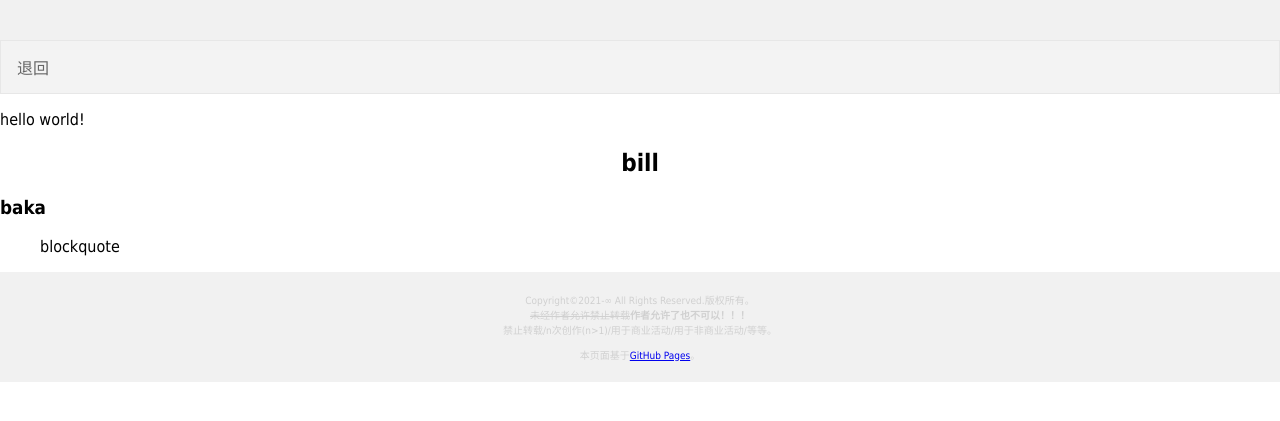
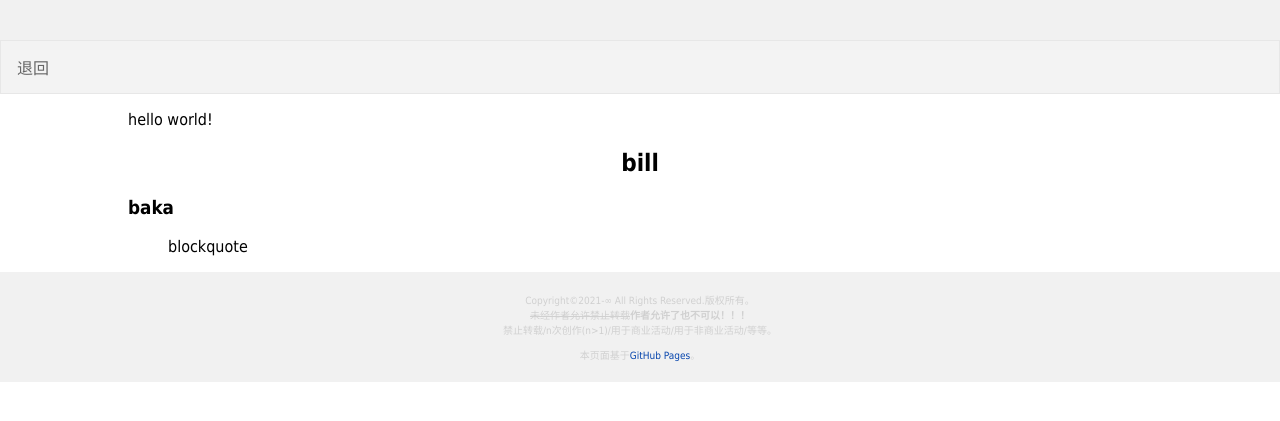
Before and after one commit to 142428525/142428525.github.io, a Jekyll site: the page built from news/test.md, in a window 1280 px wide. Shown: the top 421 px of the page. Built offline with Jekyll 4.4.1, drawn with Linux system fonts in a browser that asks for light colours.

Commit message:
Update MGE_style.html

```diff
--- a/_layouts/MGE_style.html
+++ b/_layouts/MGE_style.html
@@ -35,7 +35,7 @@
 			<li><a href="../news">新闻</a></li>
 			<li><a href="contact.html">联系</a></li>
 			<li><a href="about.html">关于</a></li>
-            <li><a href="..">退回</a></li>
+			<li><a href="..">退回</a></li>
 			<!- MGE ->
 			<!- news ->
 			<li><a href="index.html">主页</a></li>
@@ -64,7 +64,9 @@
 		</div>
 		-->
 
-		{{content}}
+		<div class="main">
+			{{content}}
+		</div>
 
 		<!-- main end -->
 
@@ -74,7 +76,7 @@
 			{% else %}
 			<p class="foot">Copyright&copy;2021-∞   All Rights Reserved.版权所有。<br/><del>未经作者允许禁止转载</del><strong>作者允许了也不可以！！！</strong><br/>禁止转载/n次创作(n>1)/用于商业活动/用于非商业活动/等等。</p>
 			{% endif %}
-			<p class="foot">本页面基于<a href="https://pages.github.com">GitHub Pages</a>。</p>
+			<p class="foot">本页面基于<a class="text" href="https://pages.github.com">GitHub Pages</a>。</p>
 		</div>
 	</body>
 </html>
```
